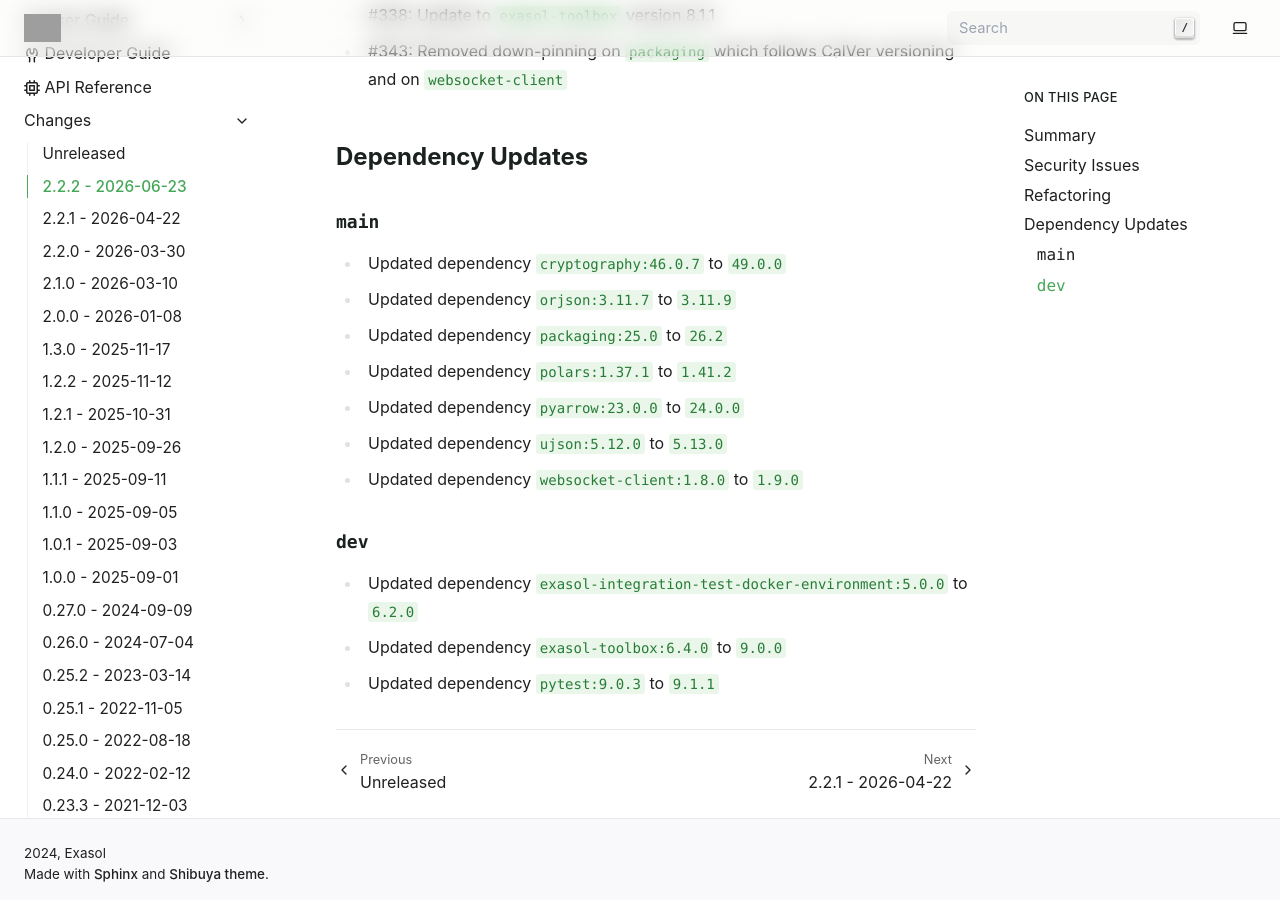
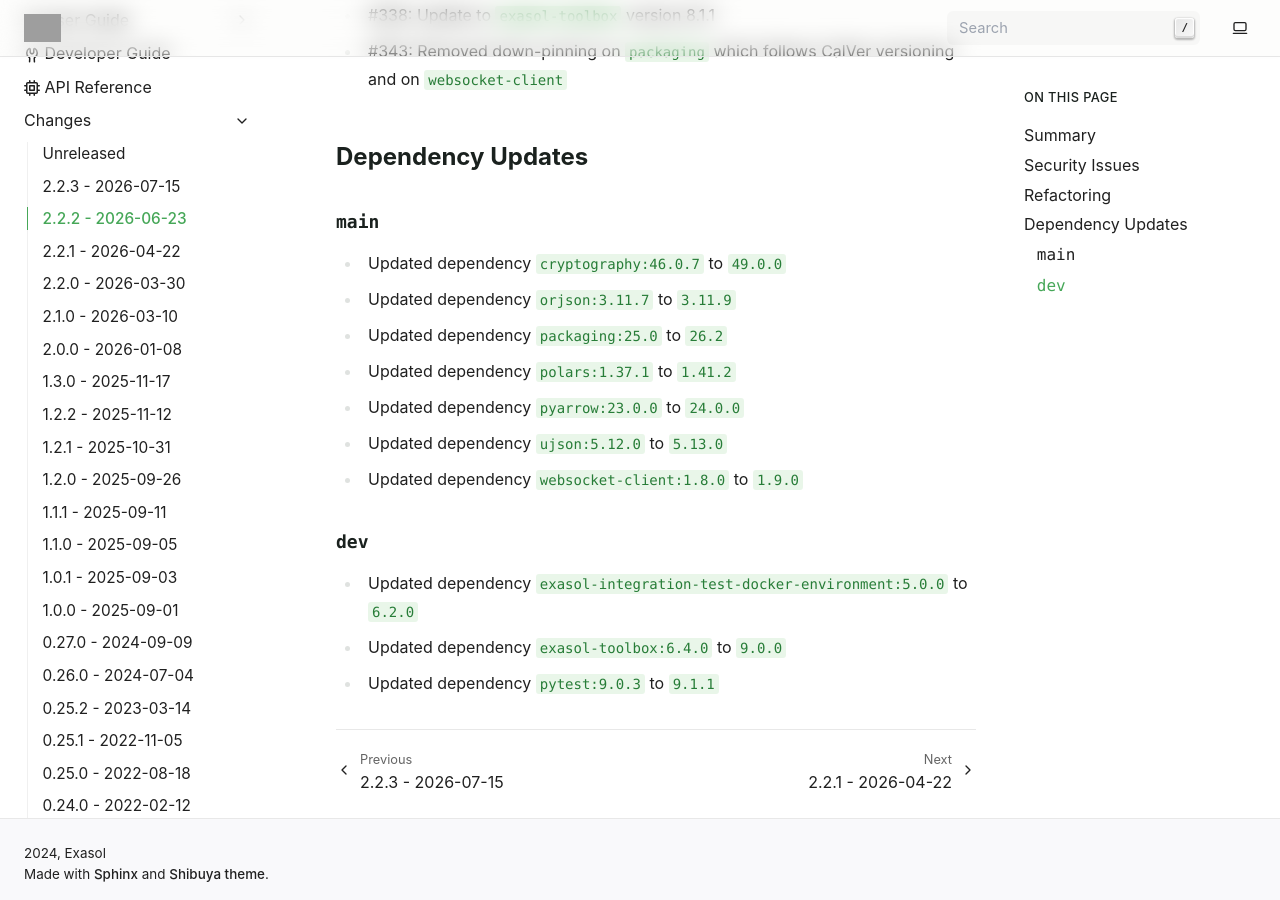
Before and after one commit to exasol/pyexasol, a Sphinx documentation site: the page built from doc/changes/changes_2.2.2.md, in a window 1280 px wide and 900 px high, scrolled down 1767 px. Built offline with Sphinx 7.4.7, drawn with Linux system fonts in a browser that asks for light colours; grey boxes are pictures that could not be loaded.

```diff
--- a/doc/changes/changes_2.2.2.md
+++ b/doc/changes/changes_2.2.2.md
@@ -9,28 +9,28 @@ removed.
 
 This release fixes vulnerabilities by updating dependencies:
 
-| Dependency | Vulnerability | Affected | Fixed in |
-|------------|---------------|----------|----------|
-| cryptography | GHSA-537c-gmf6-5ccf | 46.0.7 | 48.0.1 |
-| gitpython | CVE-2026-42215 | 3.1.46 | 3.1.47 |
-| gitpython | CVE-2026-42284 | 3.1.46 | 3.1.47 |
-| gitpython | CVE-2026-44244 | 3.1.46 | 3.1.49 |
-| gitpython | GHSA-mv93-w799-cj2w | 3.1.46 | 3.1.50 |
-| idna | PYSEC-2026-215 | 3.11 | 3.15 |
-| msgpack | GHSA-6v7p-g79w-8964 | 1.1.2 | 1.2.1 |
-| pip | PYSEC-2026-196 | 26.0.1 | 26.1.2 |
-| pip | CVE-2026-3219 | 26.0.1 | 26.1 |
-| pip | CVE-2026-6357 | 26.0.1 | 26.1 |
-| pyarrow | PYSEC-2026-113 | 23.0.0 | 23.0.1 |
-| tornado | CVE-2026-49854 | 6.5.5 | 6.5.6 |
-| tornado | CVE-2026-49853 | 6.5.5 | 6.5.6 |
-| tornado | CVE-2026-49855 | 6.5.5 | 6.5.6 |
-| tornado | GHSA-pw6j-qg29-8w7f | 6.5.5 | 6.5.7 |
-| ujson | CVE-2026-44660 | 5.12.0 | 5.12.1 |
-| ujson | CVE-2026-54911 | 5.12.0 | 5.13.0 |
-| urllib3 | PYSEC-2026-142 | 2.6.3 | 2.7.0 |
-| urllib3 | PYSEC-2026-142 | 2.6.3 | 2.7.0 |
-| urllib3 | PYSEC-2026-141 | 2.6.3 | 2.7.0 |
+| Dependency   | Vulnerability       | Affected | Fixed in |
+|--------------|---------------------|----------|----------|
+| cryptography | GHSA-537c-gmf6-5ccf | 46.0.7   | 48.0.1   |
+| gitpython    | CVE-2026-42215      | 3.1.46   | 3.1.47   |
+| gitpython    | CVE-2026-42284      | 3.1.46   | 3.1.47   |
+| gitpython    | CVE-2026-44244      | 3.1.46   | 3.1.49   |
+| gitpython    | GHSA-mv93-w799-cj2w | 3.1.46   | 3.1.50   |
+| idna         | PYSEC-2026-215      | 3.11     | 3.15     |
+| msgpack      | GHSA-6v7p-g79w-8964 | 1.1.2    | 1.2.1    |
+| pip          | PYSEC-2026-196      | 26.0.1   | 26.1.2   |
+| pip          | CVE-2026-3219       | 26.0.1   | 26.1     |
+| pip          | CVE-2026-6357       | 26.0.1   | 26.1     |
+| pyarrow      | PYSEC-2026-113      | 23.0.0   | 23.0.1   |
+| tornado      | CVE-2026-49854      | 6.5.5    | 6.5.6    |
+| tornado      | CVE-2026-49853      | 6.5.5    | 6.5.6    |
+| tornado      | CVE-2026-49855      | 6.5.5    | 6.5.6    |
+| tornado      | GHSA-pw6j-qg29-8w7f | 6.5.5    | 6.5.7    |
+| ujson        | CVE-2026-44660      | 5.12.0   | 5.12.1   |
+| ujson        | CVE-2026-54911      | 5.12.0   | 5.13.0   |
+| urllib3      | PYSEC-2026-142      | 2.6.3    | 2.7.0    |
+| urllib3      | PYSEC-2026-142      | 2.6.3    | 2.7.0    |
+| urllib3      | PYSEC-2026-141      | 2.6.3    | 2.7.0    |
 
 * #331: Resolved vulnerabilities by re-locking `poetry.lock` and updated `exasol-toolbox` to 7.0.0
 * #337: Resolved vulnerabilities by relocking `poetry.lock`
--- a/pyproject.toml
+++ b/pyproject.toml
@@ -1,6 +1,6 @@
 [project]
 name = "pyexasol"
-version = "2.2.2"
+version = "2.2.3"
 description = "Exasol python driver with extra features"
 authors = [
     { name = "Vitaly Markov", email = "wild.desu@gmail.com" },
```
Also changed, not shown: doc/changes/changelog.md (+2 -0 lines), doc/changes/changes_2.2.3.md (added, +10 -0 lines), doc/changes/unreleased.md (+0 -4 lines).
